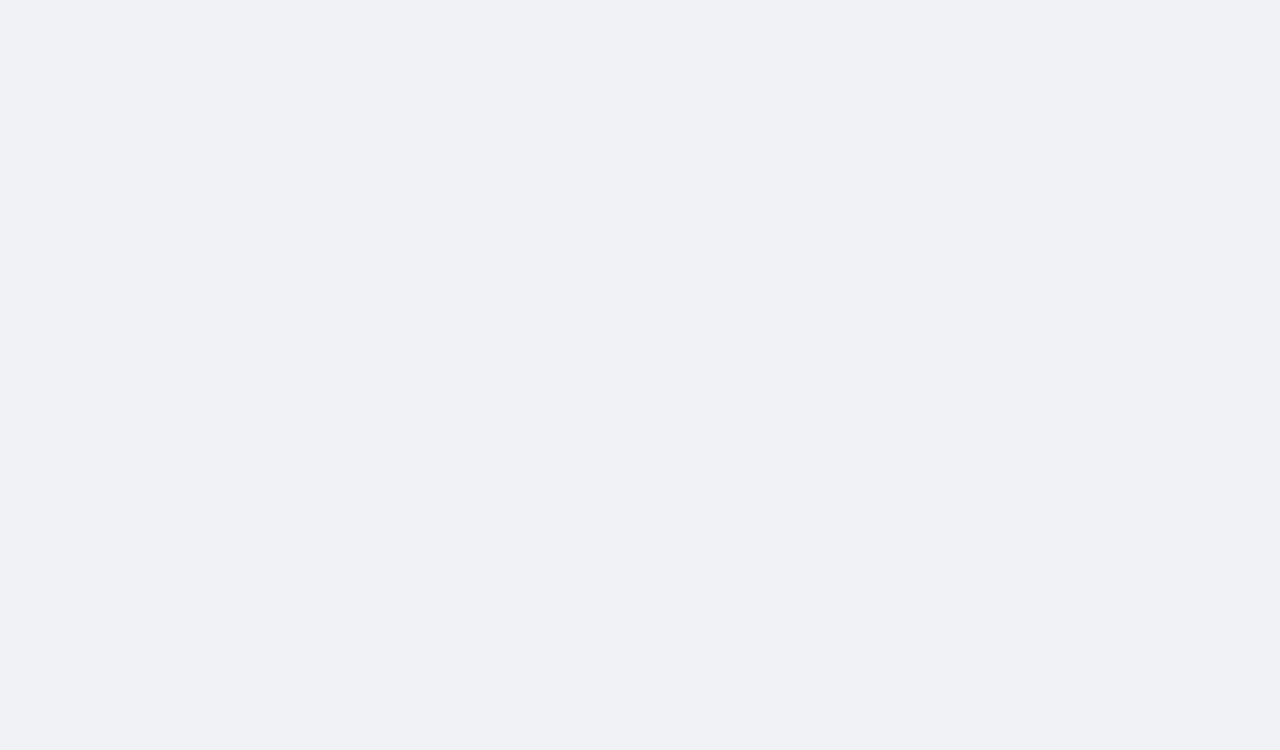
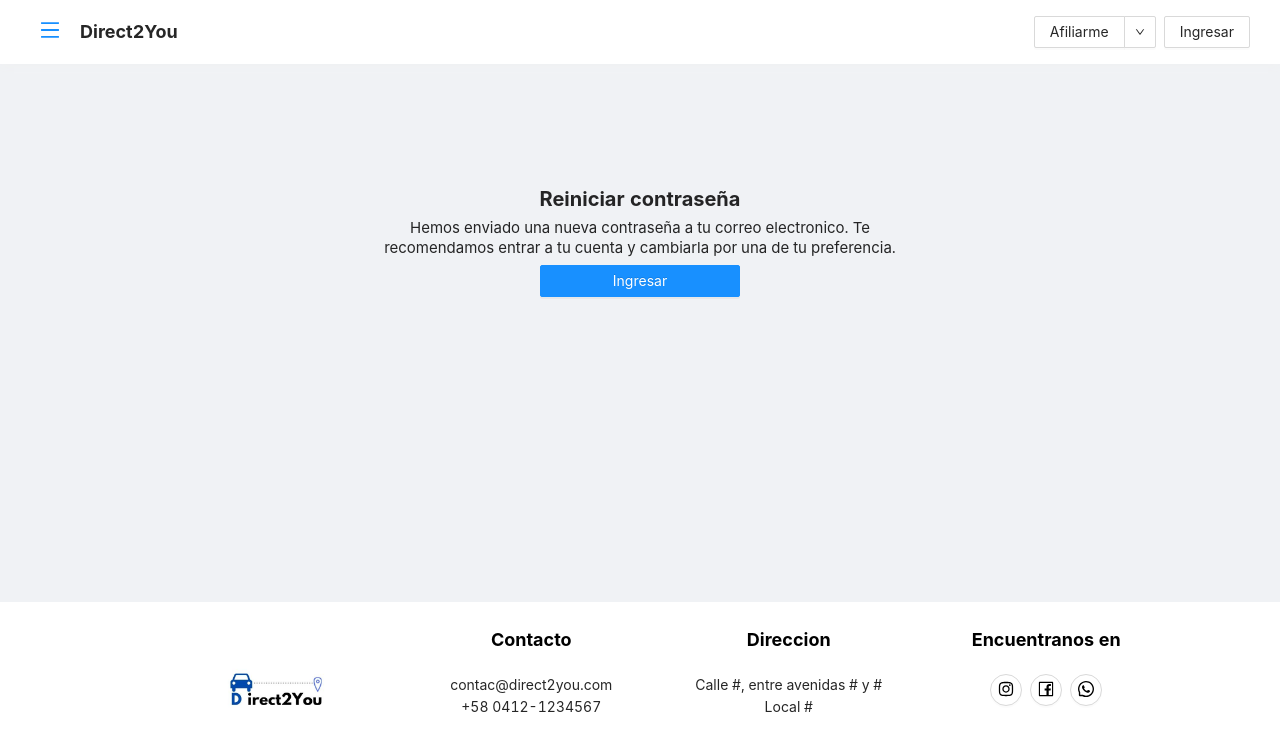
Before and after one commit to martinezdiego/direct2you, a React (Create React App) app in the folder client/: page /forgotok in a window 1280 px wide. Shown: the top 750 px of the page. Built offline with nearby package versions, Linux system fonts and the light colour scheme.

Commit message:
Forget Password fixed

```diff
--- a/client/src/App.js
+++ b/client/src/App.js
@@ -10,6 +10,7 @@ import RegistroCompany from './pages/RegistroEmpresa';
 import home from './pages/Home';
 import dashboard from './pages/Dashboard2';
 import forgot from './pages/Forgot';
+import forgotok from './pages/ForgotSuccess';
 
 import 'antd/dist/antd.css';
 import './assets/css/index.css';
@@ -21,7 +22,7 @@ class App extends PureComponent
         const { history, location } = this.props;
         const { pathname } = location;
         if (pathname === '/') {
-            history.push('/home');
+            history.push('/forgotok');
         }
     }
 
@@ -35,6 +36,7 @@ class App extends PureComponent
                     <Route path="/home" component={home} />
                     <Route path="/dashboard" component={dashboard} />
                     <Route path="/forgot" component={forgot}/>
+                    <Route path="/forgotok" component={forgotok}/>
                 </Switch>
             </Layout>
         );
--- a/client/src/pages/Forgot/forgetPassword.js
+++ b/client/src/pages/Forgot/forgetPassword.js
@@ -7,6 +7,10 @@ const { Content } = Layout;
 
 class ForgetPassword extends PureComponent {
     render(){
+        const onFinish = (values) => {
+            console.log('Received values of form: ', values);
+            window.location.href = "/forgotok";
+        };
         return (
             <Content style={{ padding: '0 50px', marginTop: 120 , marginBottom:120}}>
             <div>
@@ -17,7 +21,7 @@ class ForgetPassword extends PureComponent {
                     name="normal_login"
                     layout="vertical"
                     className="login-form"
-
+                    onFinish={onFinish}
                 >
                     <Form.Item
                         className="login-form"
@@ -27,10 +31,10 @@ class ForgetPassword extends PureComponent {
                         //labelAlign = 'right'
                         name="correo electronico"
                         rules={[{ required: true, message: 'Por favor ingrese su correo electronico!' },
-                                    {type:"email", message: 'Por favor ingrese un Correo valido'}
+                                    {type:"email", message: 'Por favor ingrese un Correo valido'},
                         ]}
                     >
-                        <Input prefix={<UserOutlined className="site-form-item-icon" />} placeholder="correo electronico" />
+                        <Input prefix={<UserOutlined className="site-form-item-icon" />} placeholder="correo electronico"/>
                     </Form.Item>
 
                     <Form.Item >
--- /dev/null
+++ b/client/src/pages/ForgotSuccess.js
@@ -0,0 +1,22 @@
+import React, { PureComponent } from 'react';
+import { Layout } from 'antd';
+import Navbar from '../components/shared/Navbar';
+import NavFooter from '../components/shared/footer';
+import ForgetOk from './ForgotSuccess/forgotSuccess';
+
+
+class ForgotSuccess extends PureComponent {
+  render(){
+    return (
+    <>
+        <Layout>
+          <Navbar isLogged={false}/>
+          <ForgetOk />
+          <NavFooter />
+        </Layout>
+    </>
+    );
+  }
+}
+
+export default ForgotSuccess;
--- /dev/null
+++ b/client/src/pages/ForgotSuccess/forgotSuccess.js
@@ -0,0 +1,30 @@
+import React, {PureComponent} from 'react';
+import { Button, Layout } from 'antd';
+
+const { Content } = Layout;
+
+
+class ForgetOk extends PureComponent {
+    render(){
+        return (
+            <Content style={{ padding: '0 50px', marginTop: 120 , marginBottom:120}}>
+            <div>
+                <h1 style={{textAlign:'center',fontSize:'20px',fontWeight:'bold'}}> Reiniciar contraseña </h1>
+            </div>
+            <div style = {{lineHeight:'5px', textAlign:'center'}}>
+                <p style={{textAlign:'center',fontSize:'15px', display:'block'}}>
+                    Hemos enviado una nueva contraseña a tu correo electronico. Te
+                </p>
+                <p style={{textAlign:'center',fontSize:'15px', display:'block'}}>
+                    recomendamos entrar a tu cuenta y cambiarla por una de tu preferencia.
+                </p>
+                <Button type = 'primary' className = 'forget-form-button' href = '/ingresar' style = {{'width':'200px'}}>
+                    Ingresar
+                </Button>
+            </div>
+            </Content>
+        )
+    }
+}
+
+export default ForgetOk;
--- a/client/src/routes/Routes.js
+++ b/client/src/routes/Routes.js
@@ -4,13 +4,14 @@ import { BrowserRouter, Route, Switch } from 'react-router-dom';
 //Components
 import home from '../pages/Home'
 import forgot from '../pages/Forgot'
+import forgotok from '../pages/ForgotSuccess'
 
 function Routes() {
 
   return (
    <BrowserRouter>
     <Switch>
-      <Route exact path="/" component={ home }/>
+      <Route exact path="/" component={ forgotok }/>
     </Switch>
    </BrowserRouter>
   );
```
